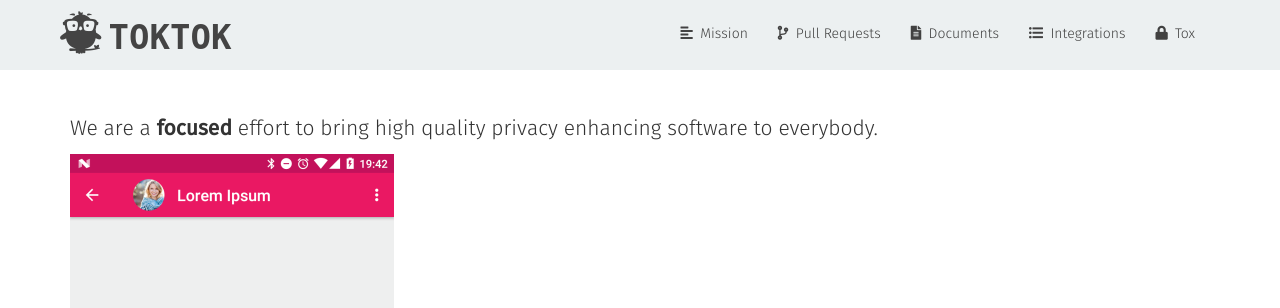
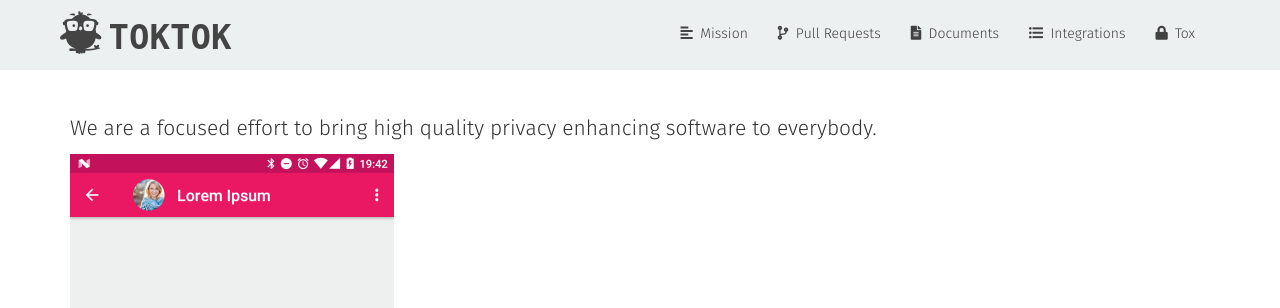
Before and after one commit to TokTok/website, a Jekyll site: the page built from toktok/index.md, in a window 1280 px wide. Shown: the top 308 px of the page. Built offline with Jekyll 4.4.1, drawn with Linux system fonts in a browser that asks for light colours; nearby versions of some CDN libraries.

```diff
--- a/toktok/_includes/repository.html
+++ b/toktok/_includes/repository.html
@@ -1,6 +1,6 @@
 <tr>
   <td><a href="https://github.com/TokTok/{{ include.name }}">{{ include.name }}</a></td>
-  <td><a href="https://travis-ci.org/TokTok/{{ include.name }}"><img src="https://api.travis-ci.org/TokTok/{{ include.name }}.svg?branch=master" alt="Build Status"/></a></td>
+  <td><a href="https://travis-ci.com/TokTok/{{ include.name }}"><img src="https://api.travis-ci.com/TokTok/{{ include.name }}.svg?branch=master" alt="Build Status"/></a></td>
   <td><a href="https://coveralls.io/github/TokTok/{{ include.name }}?branch=master"><img src="https://coveralls.io/repos/github/TokTok/{{ include.name }}/badge.svg?branch=master" alt="Coverage"/></a></td>
   <td><a href="https://github.com/TokTok/{{ include.name }}/issues">Issues</a></td>
   <td><a href="https://github.com/TokTok/{{ include.name }}/pulls">PRs</a></td>
--- a/toktok/index.md
+++ b/toktok/index.md
@@ -3,8 +3,8 @@ title: Home
 permalink: index.html
 ---
 
-We are a **focused** effort to bring high quality privacy enhancing software
-to everybody.
+We are a focused effort to bring high quality privacy enhancing software to
+everybody.
 
 ![TokTok Android client](static/img/toktok/chat-small.png)
 
```
Also changed, not shown: toktok/development.md (+1 -1 lines), .travis.yml.
